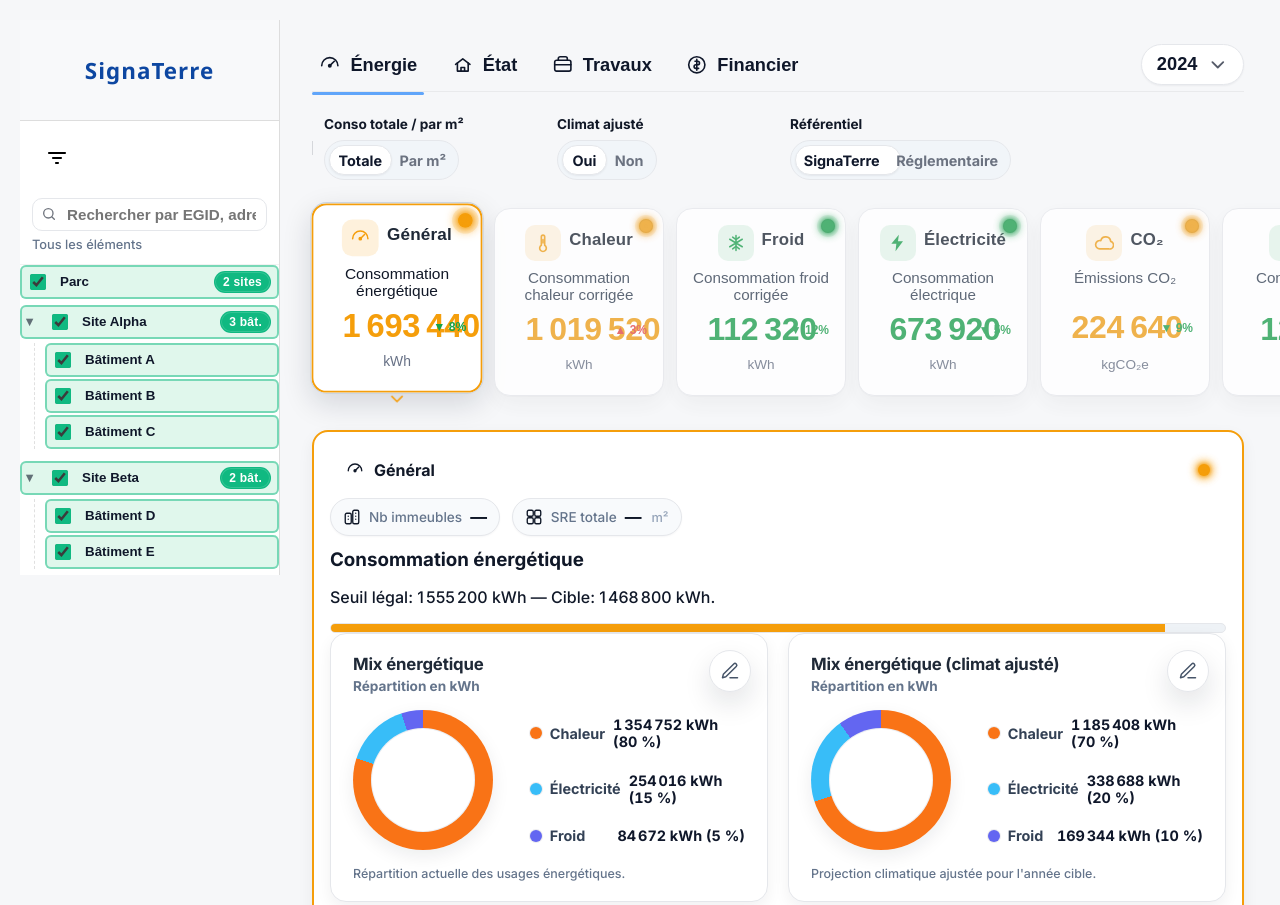
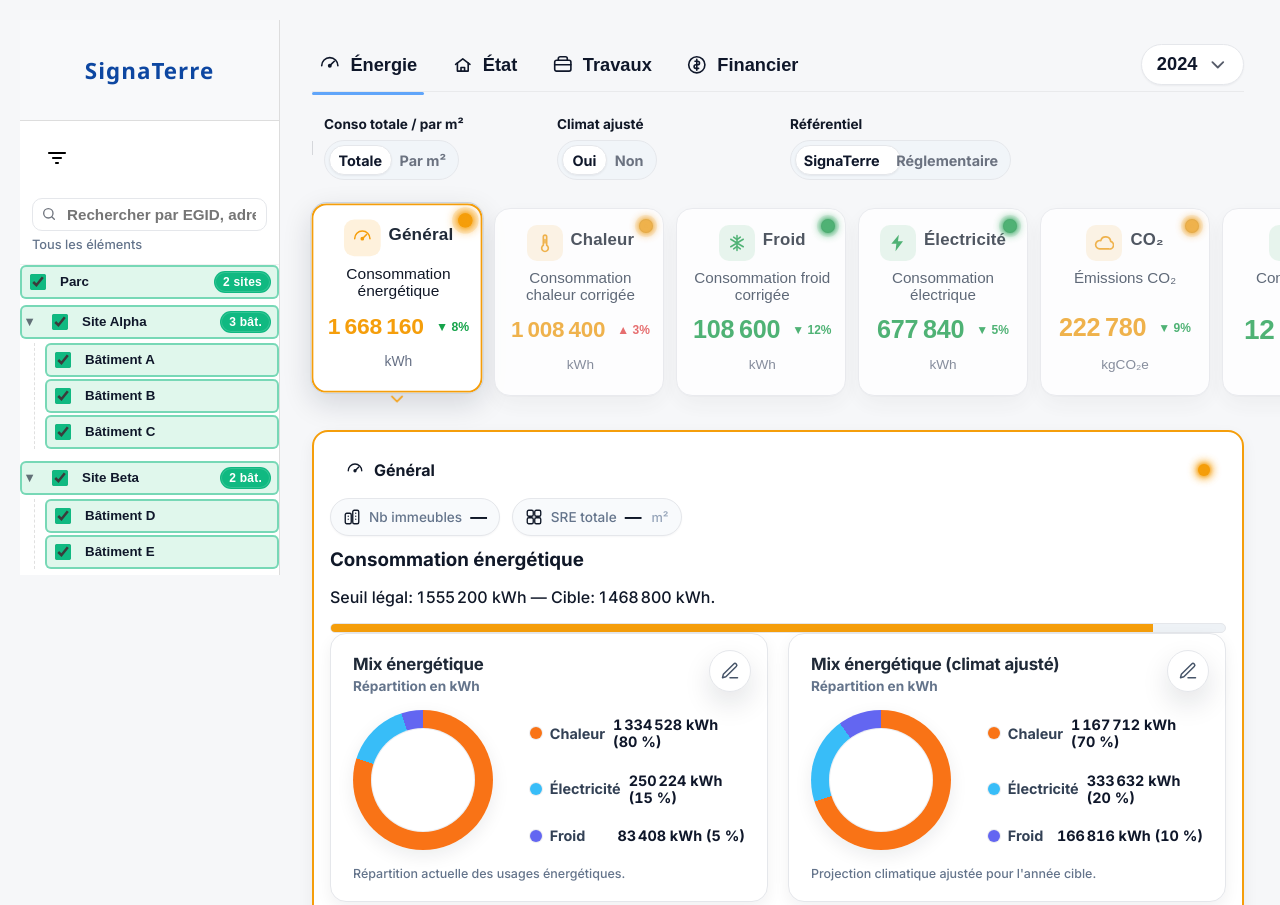
Before and after one commit to quentin91590/Stratos, a plain HTML site: page index.html in a window 1280 px wide. Shown: the top 905 px of the page. Drawn offline with Linux system fonts and the light colour scheme.

Commit message:
Center KPI value over its unit

```diff
--- a/app.js
+++ b/app.js
@@ -54,7 +54,26 @@
       primary: { chaleur: 0.8, electricite: 0.15, froid: 0.05 },
       secondary: { chaleur: 0.7, electricite: 0.2, froid: 0.1 },
     },
-  };
+    buildings: {
+      'bat-a': {
+        metrics: { general: 182, chaleur: 108, froid: 11, elec: 74, co2: 24, eau: 1.28 },
+      },
+      'bat-b': {
+        metrics: { general: 205, chaleur: 126, froid: 14, elec: 82, co2: 28, eau: 1.52 },
+      },
+      'bat-c': {
+        metrics: { general: 191, chaleur: 115, froid: 13, elec: 77, co2: 25, eau: 1.36 },
+      },
+      'bat-d': {
+        metrics: { general: 214, chaleur: 134, froid: 16, elec: 89, co2: 30, eau: 1.62 },
+      },
+      'bat-e': {
+        metrics: { general: 174, chaleur: 101, froid: 9, elec: 70, co2: 22, eau: 1.18 },
+      },
+    },
+  };
+
+  const METRIC_KEYS = Object.keys(ENERGY_BASE_DATA.metrics);
 
   const MIX_LABELS = {
     chaleur: 'Chaleur',
@@ -561,11 +580,24 @@
 
   /* ========== Tabset générique (Énergie + sections alt) ========== */
   function updateTrendPadding(scope = document) {
+    const rootFontSize = Number.parseFloat(getComputedStyle(document.documentElement).fontSize) || 16;
     scope.querySelectorAll('.kpi-value-wrap').forEach(w => {
-      const t = w.querySelector('.kpi-trend');
-      if (!t) return;
-      const wpx = Math.ceil(t.getBoundingClientRect().width);
-      w.style.setProperty('--trend-w', wpx + 'px');
+      const valueEl = w.querySelector('.kpi-value');
+      if (!valueEl) return;
+
+      w.style.removeProperty('--value-size');
+      const basePx = Number.parseFloat(getComputedStyle(valueEl).fontSize) || (rootFontSize * 2);
+
+      const rawText = (valueEl.textContent || '').trim();
+      const digitsOnly = rawText.replace(/[^0-9]/g, '');
+      const compactText = digitsOnly.length ? digitsOnly : rawText.replace(/\s+/g, '');
+      const effectiveLength = Math.max(compactText.length, 1);
+      const extra = Math.max(effectiveLength - 4, 0);
+      const shrinkFactor = Math.max(0.55, 1 - (extra * 0.09));
+      const baseRem = basePx / rootFontSize;
+      const finalRem = Math.min(baseRem, Math.max(1.05, baseRem * shrinkFactor));
+
+      w.style.setProperty('--value-size', `${finalRem.toFixed(3)}rem`);
     });
   }
 
@@ -727,6 +759,8 @@
   topItems.forEach(btn => btn.addEventListener('click', () => selectSection(btn.dataset.section)));
 
   window.addEventListener('resize', syncStickyTop);
+  const handleKpiResize = () => updateTrendPadding();
+  window.addEventListener('resize', handleKpiResize);
 
   /* ========== Sidebar (cases + hamburger) ========== */
   const treeCheckboxMap = new WeakMap();
@@ -816,24 +850,64 @@
     return findSiblingTreeCheck(li, leafBtn);
   });
 
-  const computeFallbackSre = () => {
-    let total = 0;
-    document.querySelectorAll('.tree-leaf').forEach((leaf) => {
+  const computeFallbackSre = (leaves) => {
+    const list = Array.isArray(leaves) && leaves.length ? leaves : $$('.tree-leaf');
+    return list.reduce((total, leaf) => {
       const raw = Number.parseFloat(leaf?.dataset?.sre);
-      if (Number.isFinite(raw)) total += raw;
-    });
-    return total;
-  };
-
-  const computeEnergyValue = (key, mode, sre) => {
-    const metric = ENERGY_BASE_DATA.metrics[key];
-    if (!metric) return 0;
-    const intensity = Number(metric.intensity) || 0;
-    if (mode === 'kwhm2') return intensity;
-    return intensity * sre;
-  };
-
-  const updateEnergyKpis = (mode, sre) => {
+      return Number.isFinite(raw) ? total + raw : total;
+    }, 0);
+  };
+
+  const computeAggregatedMetrics = (leaves, fallbackSre) => {
+    const aggregated = {};
+    const totals = {};
+    const fallbackIntensity = {};
+
+    METRIC_KEYS.forEach((key) => {
+      totals[key] = { energy: 0, sre: 0 };
+      const baseMetric = ENERGY_BASE_DATA.metrics[key];
+      fallbackIntensity[key] = Number(baseMetric?.intensity) || 0;
+    });
+
+    if (Array.isArray(leaves) && leaves.length) {
+      leaves.forEach((leaf) => {
+        const sre = Number.parseFloat(leaf?.dataset?.sre);
+        if (!Number.isFinite(sre) || sre <= 0) return;
+        const buildingId = leaf.dataset?.building || '';
+        const buildingMetrics = ENERGY_BASE_DATA.buildings?.[buildingId]?.metrics || {};
+        METRIC_KEYS.forEach((key) => {
+          const candidate = Number(buildingMetrics[key]);
+          const intensity = Number.isFinite(candidate) ? candidate : fallbackIntensity[key];
+          totals[key].energy += intensity * sre;
+          totals[key].sre += sre;
+        });
+      });
+    }
+
+    const safeFallbackSre = Number.isFinite(fallbackSre) && fallbackSre > 0
+      ? fallbackSre
+      : 0;
+
+    METRIC_KEYS.forEach((key) => {
+      const hasData = totals[key].sre > 0;
+      const totalSre = hasData ? totals[key].sre : safeFallbackSre;
+      const intensity = hasData && totals[key].sre > 0
+        ? totals[key].energy / totals[key].sre
+        : fallbackIntensity[key];
+      const totalEnergy = hasData
+        ? totals[key].energy
+        : intensity * totalSre;
+      aggregated[key] = {
+        intensity,
+        total: totalEnergy,
+        sre: totalSre,
+      };
+    });
+
+    return aggregated;
+  };
+
+  const updateEnergyKpis = (mode, aggregated) => {
     const map = {
       general: '#tab-energie .kpi-value',
       chaleur: '#tab-chaleur .kpi-value',
@@ -846,8 +920,9 @@
     Object.entries(map).forEach(([key, selector]) => {
       const el = document.querySelector(selector);
       const metric = ENERGY_BASE_DATA.metrics[key];
-      if (!el || !metric) return;
-      const value = computeEnergyValue(key, mode, sre);
+      const data = aggregated?.[key];
+      if (!el || !metric || !data) return;
+      const value = mode === 'kwhm2' ? data.intensity : data.total;
       const decimals = mode === 'kwhm2' ? (metric.decimals || 0) : 0;
       el.textContent = formatEnergyDisplay(value, mode, decimals);
     });
@@ -874,11 +949,12 @@
     if (targetUnit) targetUnit.textContent = unit;
   };
 
-  const updateEnergyMeters = () => {
-    const maxIntensity = Math.max(
+  const updateEnergyMeters = (aggregated) => {
+    const intensities = [
       ...ENERGY_BASE_DATA.trend.map(item => item.intensity),
-      ...Object.values(ENERGY_BASE_DATA.metrics).map(m => Number(m.intensity) || 0),
-    );
+      ...METRIC_KEYS.map(key => Number(aggregated?.[key]?.intensity) || 0),
+    ].filter(value => Number.isFinite(value) && value >= 0);
+    const maxIntensity = intensities.length ? Math.max(...intensities) : 0;
     const map = {
       general: '#panel-energie .meter > div',
       chaleur: '#panel-chaleur .meter > div',
@@ -891,9 +967,10 @@
     Object.entries(map).forEach(([key, selector]) => {
       const el = document.querySelector(selector);
       const metric = ENERGY_BASE_DATA.metrics[key];
-      if (!el || !metric || !Number.isFinite(maxIntensity) || maxIntensity <= 0) return;
-      const intensity = Number(metric.intensity) || 0;
-      const percent = Math.max(0, Math.min(100, (intensity / maxIntensity) * 100));
+      if (!el || !metric || maxIntensity <= 0) return;
+      const value = Number(aggregated?.[key]?.intensity);
+      const fallback = Number(metric.intensity) || 0;
+      const percent = Math.max(0, Math.min(100, ((Number.isFinite(value) ? value : fallback) / maxIntensity) * 100));
       el.style.width = `${percent}%`;
     });
   };
@@ -926,8 +1003,10 @@
     }
   };
 
-  const updateMixCards = (mode, sre) => {
-    const totalPerM2 = ENERGY_BASE_DATA.metrics.general?.intensity || 0;
+  const updateMixCards = (mode, aggregated) => {
+    const general = aggregated?.general || {};
+    const totalPerM2 = Number(general.intensity) || Number(ENERGY_BASE_DATA.metrics.general?.intensity) || 0;
+    const sre = Number(general.sre) || computeFallbackSre();
     const unit = mode === 'kwhm2' ? 'kWh/m²' : 'kWh';
     document.querySelectorAll('.energy-mix-card').forEach((card) => {
       const slot = card.dataset.chartSlot || '';
@@ -992,28 +1071,19 @@
 
   function updateEnergyVisuals() {
     const mode = FILTERS.norm || 'kwhm2';
-    const perimeter = typeof computeSelectedPerimeter === 'function'
-      ? computeSelectedPerimeter()
-      : { buildings: 0, sre: 0 };
-    let sre = Number.isFinite(perimeter?.sre) ? perimeter.sre : 0;
-    if (!Number.isFinite(sre) || sre <= 0) {
-      if (perimeter?.buildings > 0) {
-        const fallback = computeFallbackSre();
-        if (fallback > 0) sre = fallback;
-      } else {
-        const hasCheckboxes = document.querySelectorAll('.tree-leaf .tree-check').length > 0;
-        if (!hasCheckboxes) {
-          const fallback = computeFallbackSre();
-          if (fallback > 0) sre = fallback;
-        }
-      }
-    }
-    if (!Number.isFinite(sre) || sre < 0) sre = 0;
-    updateEnergyKpis(mode, sre);
-    updateEnergyThresholds(mode, sre);
-    updateEnergyTrendChart(mode, sre);
-    updateMixCards(mode, sre);
-    updateEnergyMeters();
+    const allLeaves = $$('.tree-leaf');
+    const selectedLeaves = allLeaves.filter(leaf => leafCheck(leaf)?.checked);
+    const activeLeaves = selectedLeaves.length ? selectedLeaves : allLeaves;
+    const fallbackSre = computeFallbackSre(allLeaves);
+    const aggregated = computeAggregatedMetrics(activeLeaves, fallbackSre);
+    const effectiveSre = Number(aggregated?.general?.sre) || fallbackSre || 0;
+
+    updateEnergyKpis(mode, aggregated);
+    updateEnergyThresholds(mode, effectiveSre);
+    updateEnergyTrendChart(mode, effectiveSre);
+    updateMixCards(mode, aggregated);
+    updateEnergyMeters(aggregated);
+    updateTrendPadding();
   }
 
   function syncTreeSelectionState() {
--- a/styles.css
+++ b/styles.css
@@ -33,9 +33,41 @@ body{background:var(--bg); color:var(--ink); font-family:Inter,system-ui,Segoe U
 
 .kpi-label{font-size:1.05rem; font-weight:700; letter-spacing:.01em; color:#1f2937; min-height:1.6rem}
 .kpi-title{font-size:.95rem; margin-top:2px; color:#334155; min-height:2.0rem}
-.kpi-value-wrap{position:relative; width:100%; height:2.6rem; padding-inline: calc(var(--trend-w, 0px) + 8px);}
-.kpi-value{position:absolute; left:50%; transform:translateX(-50%); font-size:2rem; font-weight:800; line-height:2.6rem; margin:0; font-variant-numeric: tabular-nums; letter-spacing:-0.01em; color:var(--status); width: calc(var(--value-ch, 6) * 1ch); text-align:center;}
-.kpi-trend{position:absolute; right:0; top:50%; transform:translateY(-50%); font-size:.75rem; font-weight:700; white-space:nowrap;}
+.kpi-value-wrap{
+  --value-base: clamp(1.45rem, 2.4vw, 2.35rem);
+  --value-size: var(--value-base);
+  display:grid;
+  grid-template-columns:auto auto;
+  align-items:center;
+  justify-content:center;
+  justify-items:center;
+  gap:12px;
+  width:100%;
+  min-height:2.6rem;
+}
+.kpi-value{
+  position:relative;
+  margin:0;
+  font-size:var(--value-size);
+  font-weight:800;
+  line-height:1.08;
+  font-variant-numeric:tabular-nums;
+  letter-spacing:-0.01em;
+  color:var(--status);
+  white-space:nowrap;
+  justify-self:center;
+  text-align:center;
+}
+.kpi-trend{
+  position:relative;
+  right:auto;
+  top:auto;
+  transform:none;
+  font-size:.75rem;
+  font-weight:700;
+  white-space:nowrap;
+  justify-self:start;
+}
 .trend-up{color:#ef4444}
 .trend-down{color:#16a34a}
 @keyframes up2{0%{transform:translateY(0)}35%{transform:translateY(-4px)}55%{transform:translateY(0)}75%{transform:translateY(-2px)}100%{transform:translateY(0)}}
@@ -56,7 +88,7 @@ body{background:var(--bg); color:var(--ink); font-family:Inter,system-ui,Segoe U
 .kpi:not([aria-selected="true"]) {opacity:.78; filter:saturate(.9)}
 .kpi:hover{transform:translateY(-2px)}
 @media (max-width: 1100px){ .kpi-tabs{grid-template-columns:repeat(3,1fr)} }
-@media (max-width: 640px){ .kpi-tabs{grid-template-columns:1fr 1fr} .kpi{padding:12px} .kpi-value{font-size:1.6rem} }
+@media (max-width: 640px){ .kpi-tabs{grid-template-columns:1fr 1fr} .kpi{padding:12px} .kpi-value-wrap{gap:8px} }
 
 .panel-summary{display:flex; flex-wrap:wrap; gap:10px 12px; margin:6px 0 12px}
 .pill{display:flex; align-items:center; gap:8px; padding:8px 12px; border-radius:999px; background:#f8fafc; border:1px solid #e5e7eb; box-shadow:0 1px 2px rgba(16,24,40,.04)}
```
